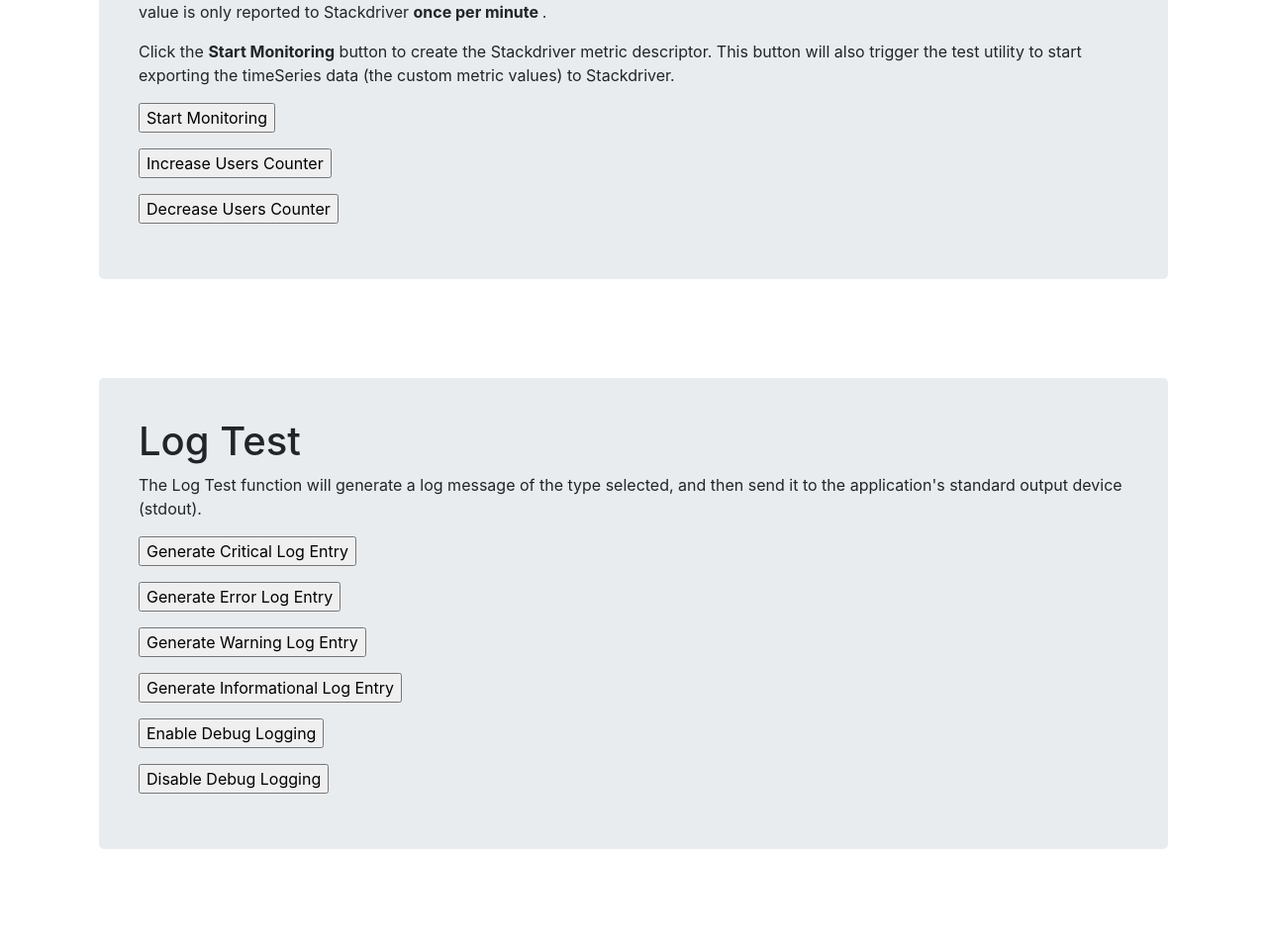
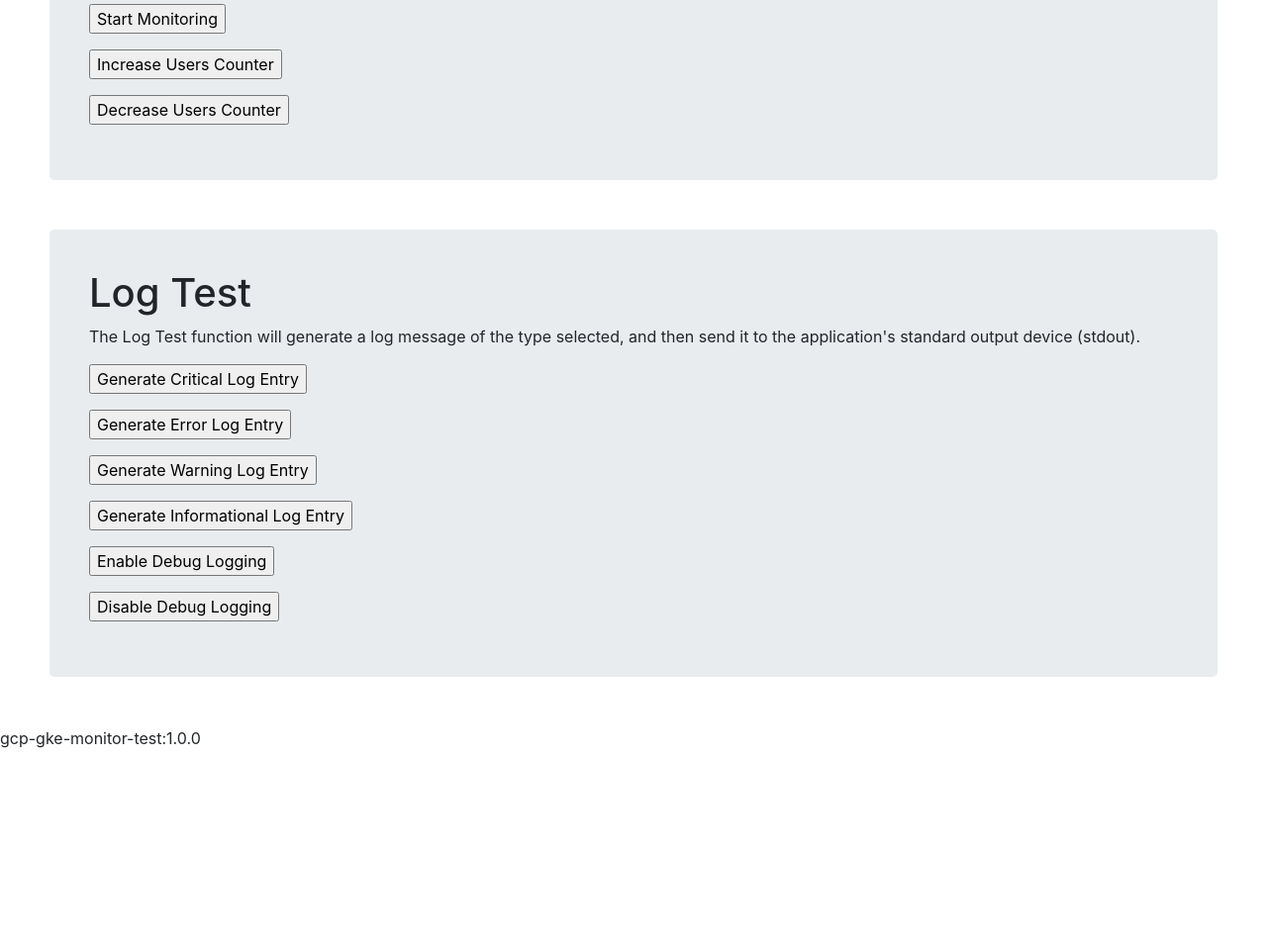
Before and after one commit to brianeiler/gcp-gke-monitor-test, a website: page index.html in a window 1280 px wide. Shown: the part 612-1570 px from the top of the page at 99% size. After the commit the page ends 1370 px from the top, so only its background shows below. Drawn offline with nearby package versions, Linux system fonts and the light colour scheme.

Commit message:
Update index.html

```diff
--- a/index.html
+++ b/index.html
@@ -8,7 +8,7 @@
 </head>
 <body>
 
-<div style="margin:100px;">
+<div style="margin:50px;">
   <div class="jumbotron"  style="padding:40px;">
 	<h1>Generate CPU Load</h1>
 	<p>The Generate CPU Load function will place a load on a single core CPU by performing math operations in a loop.</p>
@@ -23,7 +23,7 @@
   </div>
 </div>
 
-<div style="margin:100px;">
+<div style="margin:50px;">
   <div class="jumbotron"  style="padding:40px;">
 	<h1>Custom Metrics</h1>
 	<p>The Custom Metrics function will increment a counter which is then exposed to Stackdriver Monitoring. In this example, the counter represents the number of active users in an application. You can increase or decrease the number of active users; however the value is only reported to Stackdriver <b> once per minute </b>.</p>
@@ -40,7 +40,7 @@
   </div>
 </div>
 
-<div style="margin:100px;">
+<div style="margin:50px;">
   <div class="jumbotron"  style="padding:40px;">
 	<h1>Log Test</h1>
 	<p>The Log Test function will generate a log message of the type selected, and then send it to the application's standard output device (stdout).</p>
@@ -64,6 +64,6 @@
 	</form>
   </div>
 </div>
-
+gcp-gke-monitor-test:1.0.0
 </body>
 </html>
```
